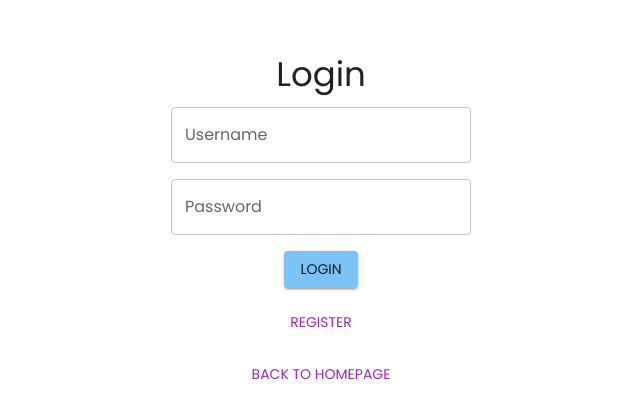
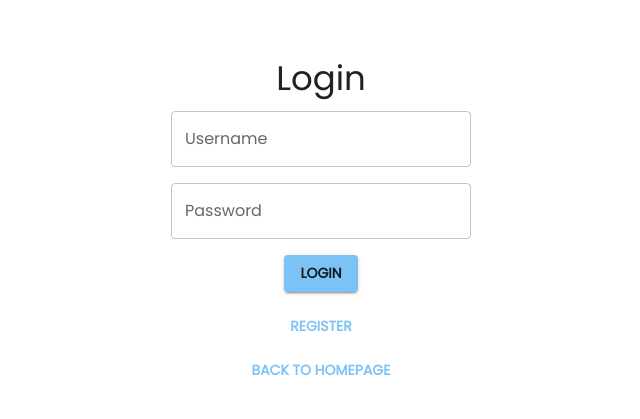
Before and after one commit to DaveyNavy/LA-Hacks-2025, a React (Vite) app: page /login in a window 1280 px wide. Shown: the part 177-596 px from the top of the page, without its empty margins (319-959 px from the left). Built offline with nearby package versions, Linux system fonts and the light colour scheme.

Commit message:
readme for font and Login quick fixes

```diff
--- a/src/Login.jsx
+++ b/src/Login.jsx
@@ -84,23 +84,23 @@ function Login() {
         sx={{ marginBottom: 2, width: "300px" }}
       />
       <Button variant="contained" color="primary" onClick={handleLogin}>
-        Login
+        <b>Login</b>
       </Button>
       <Button
         variant="text"
-        color="secondary"
+        color="primary"
         onClick={() => navigate("/register")}
         sx={{ marginTop: 2 }}
       >
-        Register
+        <b>Register</b>
       </Button>
       <Button
         variant="text"
-        color="secondary"
+        color="primary"
         onClick={() => navigate("/")}
-        sx={{ marginTop: 2 }}
+        sx={{ marginTop: 1 }}
       >
-        Back to Homepage
+        <b>Back to Homepage</b>
       </Button>
     </Box>
   );
```
Also changed, not shown: 1 other file (tests, documents, lock files or other folders).
